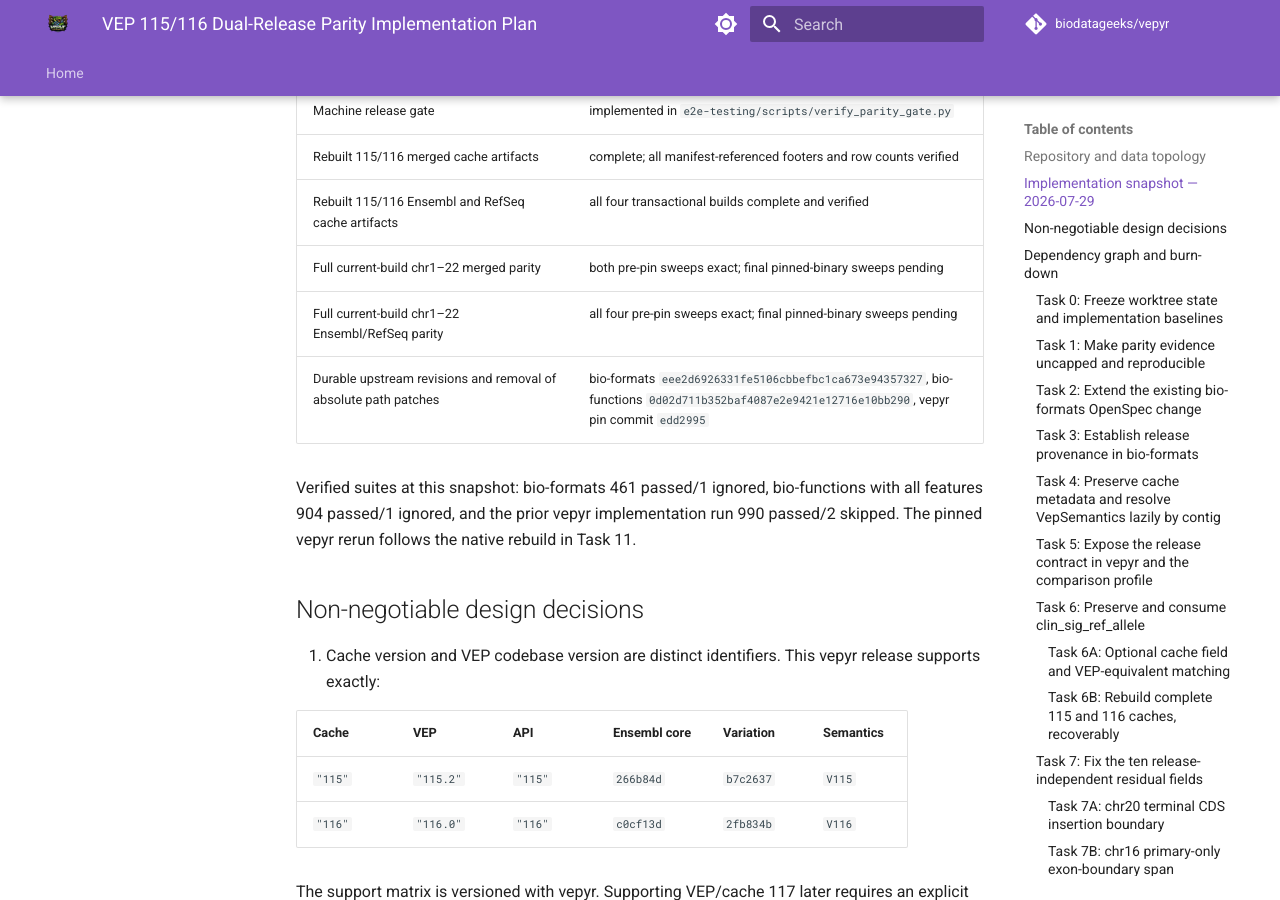
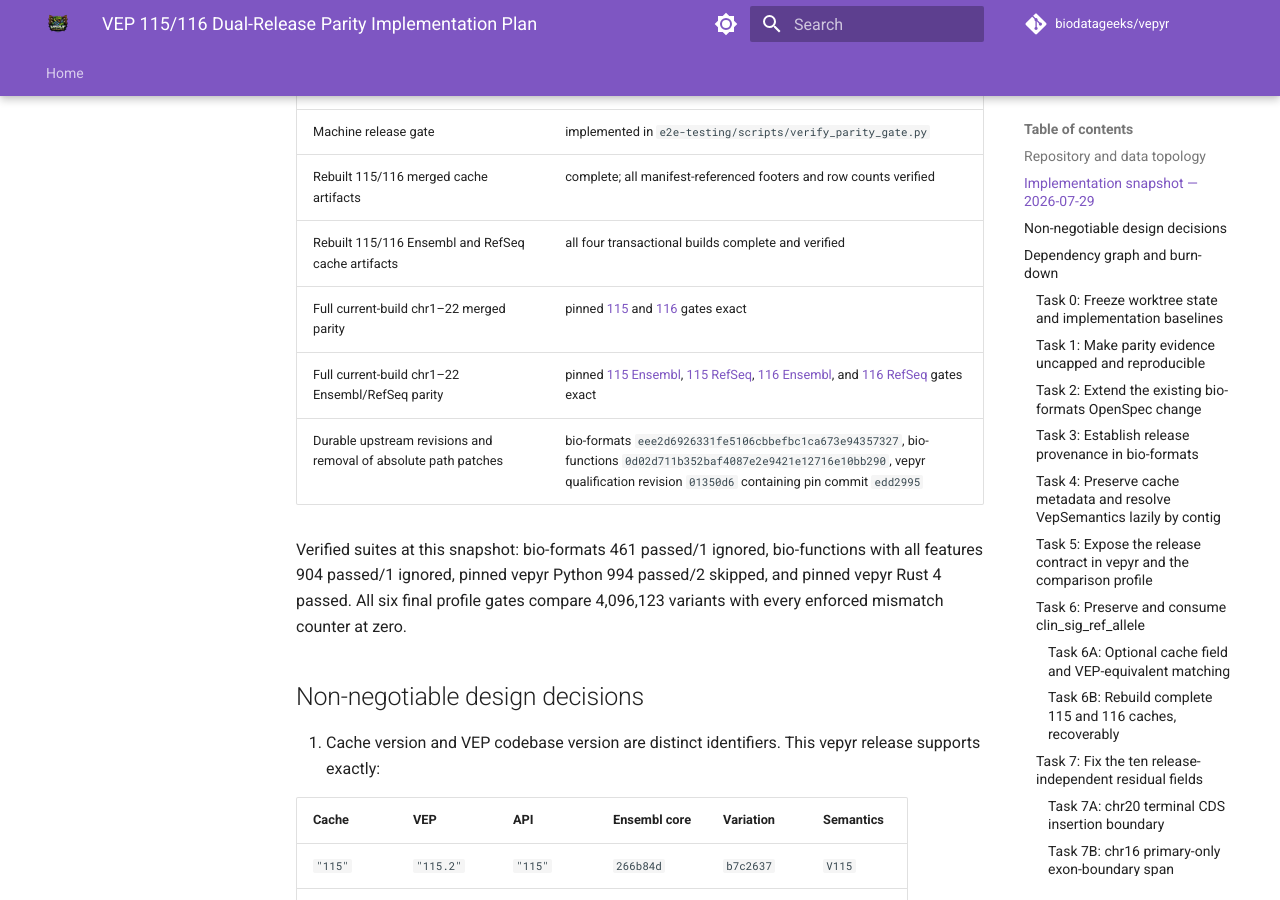
Before and after one commit to biodatageeks/vepyr, an MkDocs documentation site: the page built from docs/superpowers/plans/2026-07-29-vep-115-116-dual-release-parity.md, in a window 1280 px wide and 900 px high, scrolled down 2104 px. Built offline with MkDocs 1.6.1 and Material for MkDocs 9.7.7, drawn with Linux system fonts in a browser that asks for light colours; comment, search, counter and statistics services are not loaded; some of the changed text lies outside the part shown.

Commit message:
docs: record six pinned zero-mismatch release gates

````diff
--- a/docs/superpowers/plans/2026-07-29-vep-115-116-dual-release-parity.md
+++ b/docs/superpowers/plans/2026-07-29-vep-115-116-dual-release-parity.md
@@ -44,8 +44,9 @@ writes an uncapped mismatch ledger and reproducible build provenance.
 | Generated release-116 caches | `~/workspace/data_vepyr/cache/116_GRCh38_{merged,ensembl,refseq}` |
 
 The local-development absolute worktree patches have now been removed. vepyr
-commit `edd2995` pins the pushed PR heads listed below; final parity evidence must
-still be regenerated from the native extension built from this durable graph.
+commit `edd2995` pins the pushed PR heads listed below. Qualification revision
+`01350d6` was rebuilt natively from that durable graph and produced all six final
+chr1–22 parity gates.
 
 ## Implementation snapshot — 2026-07-29
 
@@ -66,14 +67,14 @@ The checklist below remains the reviewable execution plan. Its current state is:
 | Machine release gate | implemented in `e2e-testing/scripts/verify_parity_gate.py` |
 | Rebuilt 115/116 merged cache artifacts | complete; all manifest-referenced footers and row counts verified |
 | Rebuilt 115/116 Ensembl and RefSeq cache artifacts | all four transactional builds complete and verified |
-| Full current-build chr1–22 merged parity | both pre-pin sweeps exact; final pinned-binary sweeps pending |
-| Full current-build chr1–22 Ensembl/RefSeq parity | all four pre-pin sweeps exact; final pinned-binary sweeps pending |
-| Durable upstream revisions and removal of absolute path patches | bio-formats `eee2d6926331fe5106cbbefbc1ca673e94357327`, bio-functions `0d02d711b352baf4087e2e9421e12716e10bb290`, vepyr pin commit `edd2995` |
+| Full current-build chr1–22 merged parity | pinned [115](../../e2e-testing/reports/fast_chr1_chr22_merged_115_summary_20260729_2308.md) and [116](../../e2e-testing/reports/fast_chr1_chr22_merged_116_summary_20260729_2317.md) gates exact |
+| Full current-build chr1–22 Ensembl/RefSeq parity | pinned [115 Ensembl](../../e2e-testing/reports/fast_chr1_chr22_ensembl_115_summary_20260729_2243.md), [115 RefSeq](../../e2e-testing/reports/fast_chr1_chr22_refseq_115_summary_20260729_2233.md), [116 Ensembl](../../e2e-testing/reports/fast_chr1_chr22_ensembl_116_summary_20260729_2308.md), and [116 RefSeq](../../e2e-testing/reports/fast_chr1_chr22_refseq_116_summary_20260729_2243.md) gates exact |
+| Durable upstream revisions and removal of absolute path patches | bio-formats `eee2d6926331fe5106cbbefbc1ca673e94357327`, bio-functions `0d02d711b352baf4087e2e9421e12716e10bb290`, vepyr qualification revision `01350d6` containing pin commit `edd2995` |
 
 Verified suites at this snapshot: bio-formats 461 passed/1 ignored,
-bio-functions with all features 904 passed/1 ignored, and the prior vepyr
-implementation run 990 passed/2 skipped. The pinned vepyr rerun follows the
-native rebuild in Task 11.
+bio-functions with all features 904 passed/1 ignored, pinned vepyr Python
+994 passed/2 skipped, and pinned vepyr Rust 4 passed. All six final profile
+gates compare 4,096,123 variants with every enforced mismatch counter at zero.
 
 ## Non-negotiable design decisions
 
@@ -983,22 +984,22 @@ strand
 
 **Repositories:** bio-formats → bio-functions → vepyr.
 
-- [ ] Land/push bio-formats first and record the exact revision containing the
+- [x] Land/push bio-formats first and record the exact revision containing the
   approved release metadata contract.
-- [ ] Update bio-functions to that revision; run its complete CI; land/push and
+- [x] Update bio-functions to that revision; run its complete CI; land/push and
   record the exact revision containing all parity work.
-- [ ] Replace vepyr's absolute path patches and temporary motif integration pins
+- [x] Replace vepyr's absolute path patches and temporary motif integration pins
   with the exact durable bio-functions/bio-formats revisions or releases.
-- [ ] Choose the vepyr package release number, update `pyproject.toml` and
+- [x] Choose the vepyr package release number, update `pyproject.toml` and
   `Cargo.toml` together, and document its exact support matrix (cache 115/VEP
   115.2 and cache 116/VEP 116.0) in the public README/release notes.
-- [ ] Verify `vepyr.supported_vep_targets()` reports that package version and
+- [x] Verify `vepyr.supported_vep_targets()` reports that package version and
   exactly those two complete targets.
-- [ ] Regenerate `Cargo.lock` deliberately and review that only intended
+- [x] Regenerate `Cargo.lock` deliberately and review that only intended
   dependencies moved.
-- [ ] Verify `cargo metadata --locked` contains no local source for either VEP
+- [x] Verify `cargo metadata --locked` contains no local source for either VEP
   dependency.
-- [ ] Build the exact release candidate with the same native release flags used
+- [x] Build the exact release candidate with the same native release flags used
   for cache construction and parity qualification:
 
   ```bash
@@ -1022,7 +1023,7 @@ strand
   done
   ```
 
-- [ ] Run release 115 chr1–22 for all three profiles from the same extension and lockfile:
+- [x] Run release 115 chr1–22 for all three profiles from the same extension and lockfile:
 
   ```bash
   for profile in merged ensembl refseq; do
@@ -1033,18 +1034,19 @@ strand
   done
   ```
 
-- [ ] Confirm all six release/profile gates report zero structural, ordering and field mismatches.
-- [ ] Confirm release-116 CLIN_SIG parity uses the rebuilt variation data and
+- [x] Confirm all six release/profile gates report zero structural, ordering and field mismatches.
+- [x] Confirm release-116 CLIN_SIG parity uses the rebuilt variation data and
   release-115 uses the rebuilt absent-field path.
-- [ ] Confirm no absolute path patch, unknown/unsupported cache, dirty
+- [x] Confirm no absolute path patch, unknown/unsupported cache, dirty
   dependency, or stale report appears in either final summary.
-- [ ] Commit the final vepyr dependency pins and release evidence, push the
+- [ ] Commit the final vepyr release evidence, push the
   `release-testing` branch, and create or update its PR. Record the exact pushed
   bio-formats, bio-functions, and vepyr revisions in the PR body and in the
   root-cause document; do not describe an unpushed local commit as included in
   any PR.
-- [ ] Only after all six gates pass, remove the retained pre-metadata cache backups
-  through an explicit cleanup action.
+- [x] Confirm that no retained pre-metadata cache backup exists at any of the
+  six preferred targets; the first promotion created none because the targets
+  did not yet exist.
 
 **Commit boundary:** one vepyr dependency-pin/release-artifact commit. Generated
 large cache and result files remain outside Git unless intentionally published
````
Also changed, not shown: other parts of docs/superpowers/plans/2026-07-29-vep-115-116-dual-release-parity.md (+4 -4 lines), docs/caches.md (+7 -5 lines), docs/superpowers/2026-07-29-remaining-734-root-cause-and-plan.md (+20 -13 lines).
